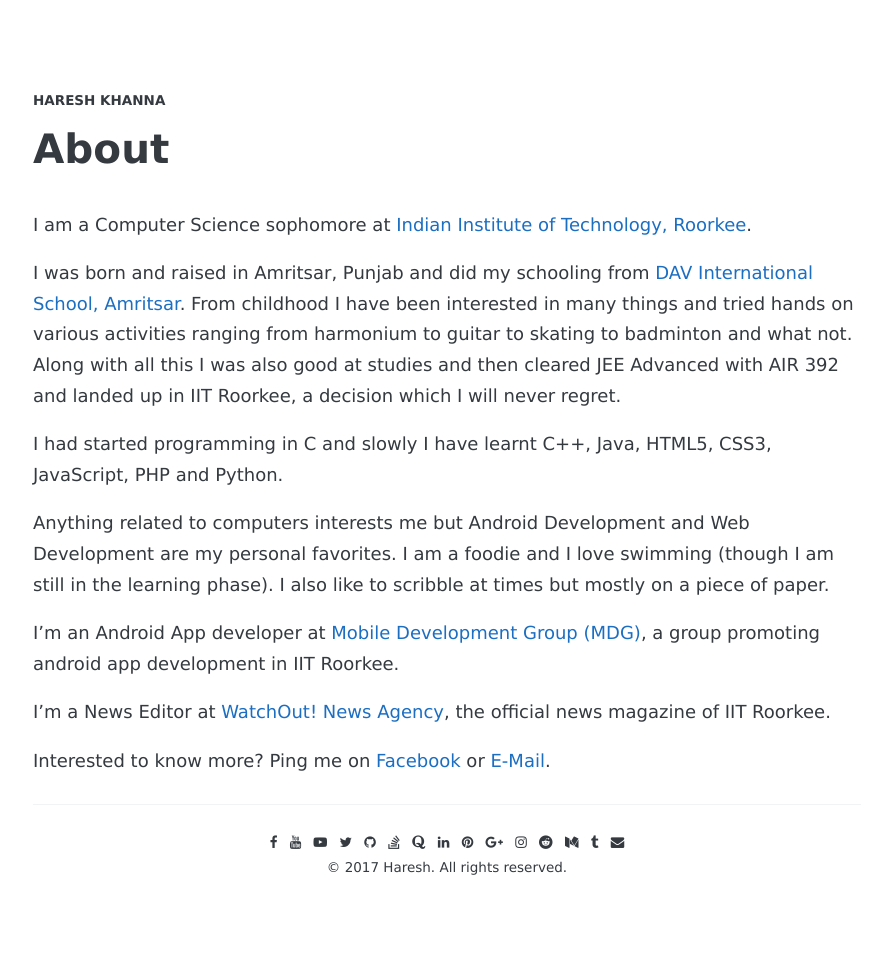
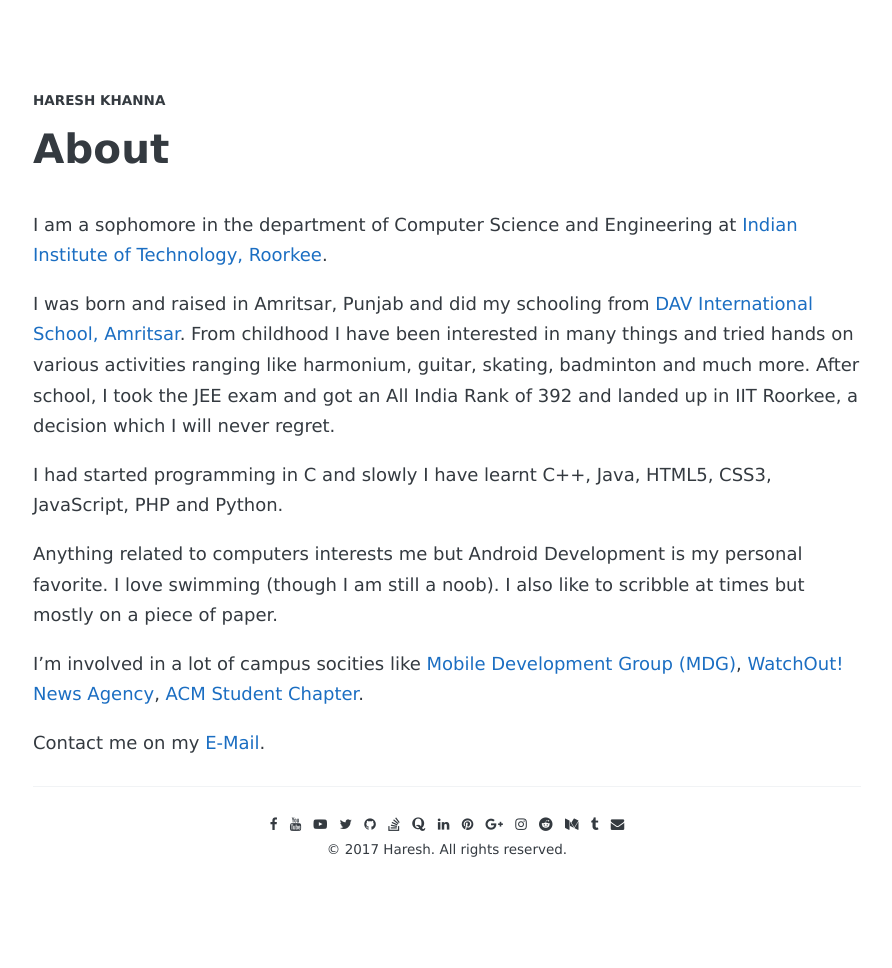
Before and after one commit to hareshkh/blog, a Jekyll site: the page built from about.md, in a window 1280 px wide. Shown: the whole page, without its empty margins (193-1085 px from the left). Built offline with Jekyll 4.4.1, drawn with Linux system fonts in a browser that asks for light colours; some web fonts are replaced.

Commit message:
Modifies about

```diff
--- a/about.md
+++ b/about.md
@@ -3,23 +3,22 @@ title: About
 permalink: /about/
 ---
 
-I am a Computer Science sophomore at [Indian Institute of Technology, Roorkee][IITR].
+I am a sophomore in the department of Computer Science and Engineering at [Indian Institute of Technology, Roorkee][IITR].
 
-I was born and raised in Amritsar, Punjab and did my schooling from [DAV International School, Amritsar][DAVIS]. From childhood I have been interested in many things and tried hands on various activities ranging from harmonium to guitar to skating to badminton and what not. Along with all this I was also good at studies and then cleared JEE Advanced with AIR 392 and landed up in IIT Roorkee, a decision which I will never regret.
+I was born and raised in Amritsar, Punjab and did my schooling from [DAV International School, Amritsar][DAVIS]. From childhood I have been interested in many things and tried hands on various activities ranging like harmonium, guitar, skating, badminton and much more. After school, I took the JEE exam and got an All India Rank of 392 and landed up in IIT Roorkee, a decision which I will never regret.
 
 I had started programming in C and slowly I have learnt C++, Java, HTML5, CSS3, JavaScript, PHP and Python.
 
-Anything related to computers interests me but Android Development and Web Development are my personal favorites. I am a foodie and I love swimming (though I am still in the learning phase). I also like to scribble at times but mostly on a piece of paper.
+Anything related to computers interests me but Android Development is my personal favorite. I love swimming (though I am still a noob). I also like to scribble at times but mostly on a piece of paper.
 
-I'm an Android App developer at [Mobile Development Group (MDG)][MDG], a group promoting android app development in IIT Roorkee.
+I'm involved in a lot of campus socities like [Mobile Development Group (MDG)][MDG], [WatchOut! News Agency][WoNA], [ACM Student Chapter][acm].
 
-I'm a News Editor at [WatchOut! News Agency][WoNA], the official news magazine of IIT Roorkee.
+Contact me on my [E-Mail][mail].
 
-Interested to know more? Ping me on [Facebook][fb] or [E-Mail][mail].
-
-[IITR]:  http://www.iitr.ac.in/
+[IITR]:  https://www.iitr.ac.in/
 [DAVIS]: http://www.davintschool.org/
 [MDG]:   https://mobile.sdslabs.co/
 [WoNA]:  http://wona.co.in
 [fb]:  https://www.facebook.com/hareshkhanna01/
 [mail]:  mailto:khanna.haresh@yahoo.co.in
+[acm]: https://www.iitr.ac.in/acm
```
